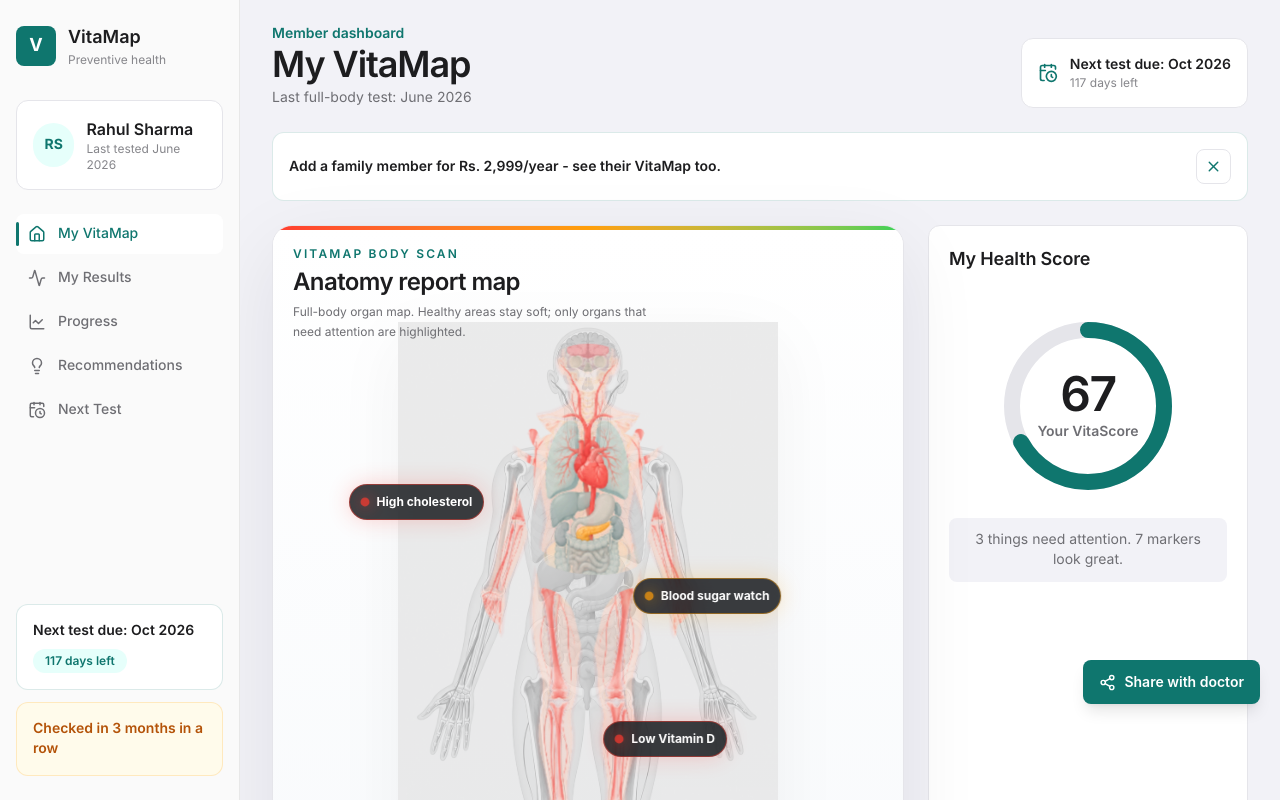
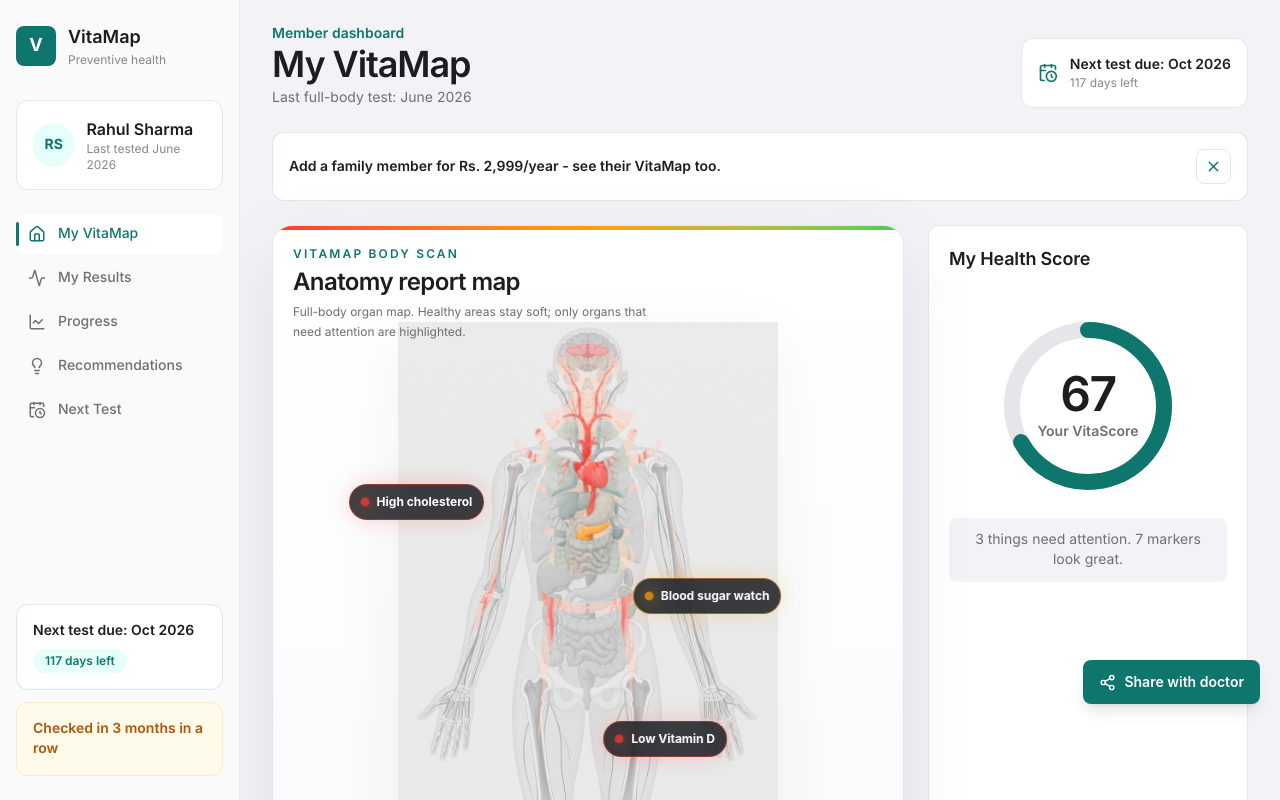
Before and after one commit to dagagaurav83-maker/vitamap, a Next.js app: page /dashboard in a window 1280 px wide. Shown: the top 800 px of the page. Built offline with nearby package versions, Linux system fonts and the light colour scheme.

Commit message:
Align anatomy overlay to source image

```diff
--- a/src/components/AnatomyBodyMap.tsx
+++ b/src/components/AnatomyBodyMap.tsx
@@ -15,6 +15,13 @@
   d: string;
   strokeWidth?: number;
 };
+
+const maskDesignWidth = 1024;
+const maskDesignHeight = 1792;
+const imageWidth = anatomyReportMap.width;
+const imageHeight = anatomyReportMap.height;
+const maskScaleX = imageWidth / maskDesignWidth;
+const maskScaleY = imageHeight / maskDesignHeight;
 
 const organMasks: Record<string, { label: string; paths: OrganMaskPath[] }> = {
   heart: {
@@ -38,13 +45,21 @@
     label: "Bones",
     paths: [
       { d: "M398 104c68-46 160-46 228 0 44 30 67 74 67 125 0 92-74 166-181 166S331 321 331 229c0-51 23-95 67-125Z" },
-      { d: "M408 357h208c39 0 70 31 70 70v254c0 39-31 70-70 70H408c-39 0-70-31-70-70V427c0-39 31-70 70-70Z" },
-      { d: "M134 385c72 6 130 58 146 128l82 356c12 51-20 101-71 113-51 12-101-20-113-71L91 533c-17-74-1-127 43-148Z" },
-      { d: "M890 385c-72 6-130 58-146 128l-82 356c-12 51 20 101 71 113 51 12 101-20 113-71l87-378c17-74 1-127-43-148Z" },
-      { d: "M319 857c66-18 133 22 149 88l101 427c16 66-25 133-91 148-66 16-132-25-148-91l-101-427c-16-66 24-129 90-145Z" },
-      { d: "M705 857c-66-18-133 22-149 88l-101 427c-16 66 25 133 91 148 66 16 132-25 148-91l101-427c16-66-24-129-90-145Z" },
-      { d: "M246 1394h196c42 0 76 34 76 76v242c0 42-34 76-76 76H246c-42 0-76-34-76-76v-242c0-42 34-76 76-76Z" },
-      { d: "M582 1394h196c42 0 76 34 76 76v242c0 42-34 76-76 76H582c-42 0-76-34-76-76v-242c0-42 34-76 76-76Z" },
+      { d: "M512 386v293", strokeWidth: 28 },
+      { d: "M345 422c104 58 230 58 334 0", strokeWidth: 28 },
+      { d: "M330 526c118 62 246 62 364 0", strokeWidth: 24 },
+      { d: "M302 655c136 46 284 46 420 0", strokeWidth: 24 },
+      { d: "M252 438c-40 114-70 244-96 420", strokeWidth: 28 },
+      { d: "M772 438c40 114 70 244 96 420", strokeWidth: 28 },
+      { d: "M156 858l-76 134", strokeWidth: 30 },
+      { d: "M868 858l76 134", strokeWidth: 30 },
+      { d: "M350 888c58 42 266 42 324 0", strokeWidth: 34 },
+      { d: "M376 932l-72 470", strokeWidth: 38 },
+      { d: "M648 932l72 470", strokeWidth: 38 },
+      { d: "M304 1402l-38 226", strokeWidth: 34 },
+      { d: "M720 1402l38 226", strokeWidth: 34 },
+      { d: "M238 1662c58 22 124 22 184 0", strokeWidth: 30 },
+      { d: "M602 1662c60 22 126 22 184 0", strokeWidth: 30 },
     ],
   },
 };
@@ -93,14 +108,15 @@
       />
       <svg
         className="pointer-events-none absolute inset-0 h-full w-full"
-        viewBox="0 0 1024 1792"
+        viewBox={`0 0 ${imageWidth} ${imageHeight}`}
         aria-hidden="true"
         preserveAspectRatio="xMidYMid meet"
       >
         <defs>
           {focusOrgans.map((organ) => (
             <mask key={organ.organ} id={`organMask-${organ.organ}`} maskUnits="userSpaceOnUse">
-              <rect width="1024" height="1792" fill="black" />
+              <rect width={imageWidth} height={imageHeight} fill="black" />
+              <g transform={`scale(${maskScaleX} ${maskScaleY})`}>
                 {organ.paths.map((path, index) => (
                   <path
                     key={`${organ.organ}-${index}`}
@@ -112,6 +128,7 @@
                     strokeLinejoin="round"
                   />
                 ))}
+              </g>
             </mask>
           ))}
           {focusOrgans.map((organ) => (
@@ -142,8 +159,8 @@
           <g key={organ.organ} className="anatomy-real-organ" mask={`url(#organMask-${organ.organ})`}>
             <image
               href={anatomyReportMap.src}
-              width="1024"
-              height="1792"
+              width={imageWidth}
+              height={imageHeight}
               preserveAspectRatio="xMidYMid meet"
               filter={`url(#organGlow-${organ.organ})`}
               style={{ mixBlendMode: "multiply" }}
```
Lines whose indentation alone changed are shown as unchanged.
